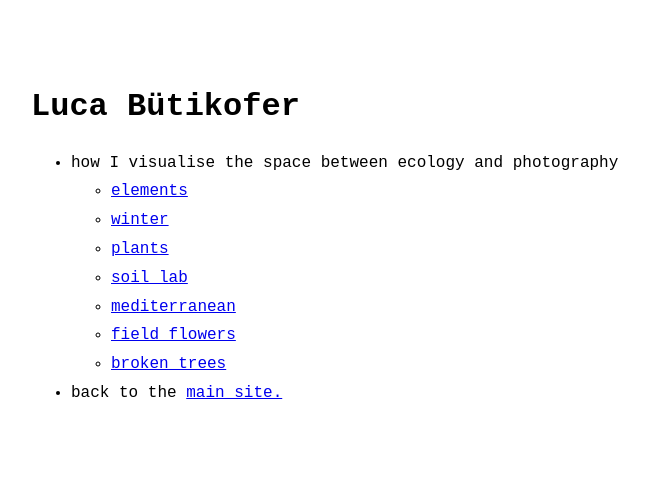
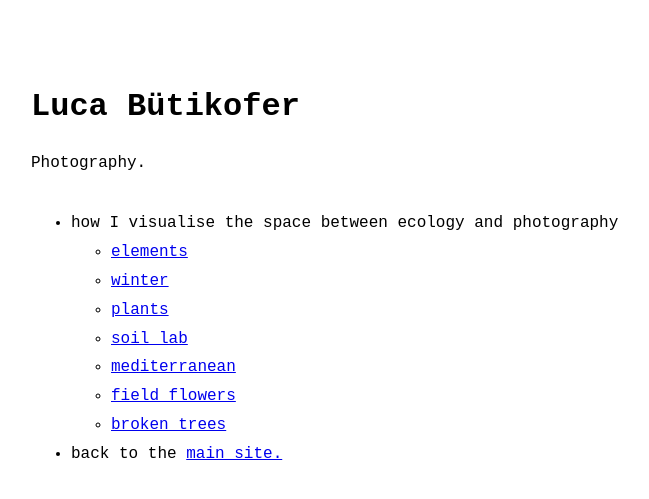
Before and after one commit to lucabutikofer/Photography, a Jekyll site: the page built from index.md, in a window 1280 px wide. Shown: the top 499 px of the page, without its empty margins (289-938 px from the left). Built offline with Jekyll 4.4.1, drawn with Linux system fonts in a browser that asks for light colours.

Commit message:
Update _config.yml

```diff
--- a/_config.yml
+++ b/_config.yml
@@ -3,8 +3,8 @@ author: Luca Bütikofer # name of site's author
 # email: riccardo.graziosi97@gmail.com # email of site's author
 # url: https://riggraz.dev # root address of the site
 baseurl: "/Photography" # subpath of the site, e.g. "/blog" (leave it blank "" if you're site shouldn't use a subpath)
-# description: > # description of the site (multiple lines allowed)
-#   A (nearly) no-CSS, fast, minimalist Jekyll theme.
+description: >
+ Photography. <br><br>
 
 permalink: /:slug.html
 
@@ -18,7 +18,7 @@ theme_config:
   appearance: "light" # can be "light", "dark" or "auto"
   back_home_text: ".." # customize text for homepage link in post layout
   date_format: "%Y.%m.%d" # customize how date is formatted
-  show_description: false # show blog description in home page
+  show_description: true # show blog description in home page
 
 sass:
   style: :compressed
```
